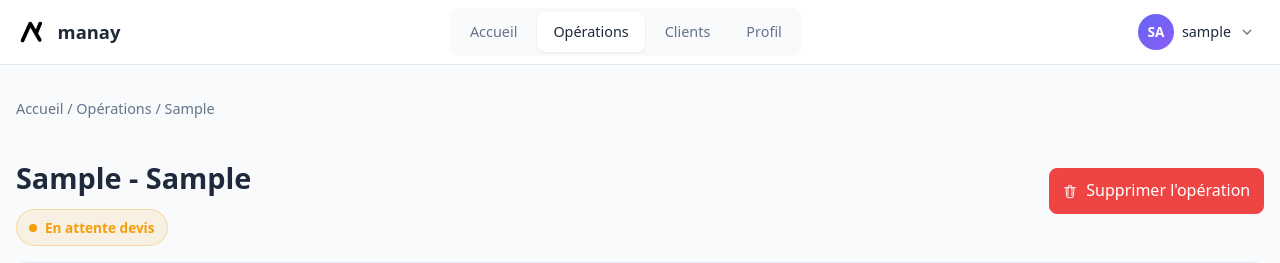
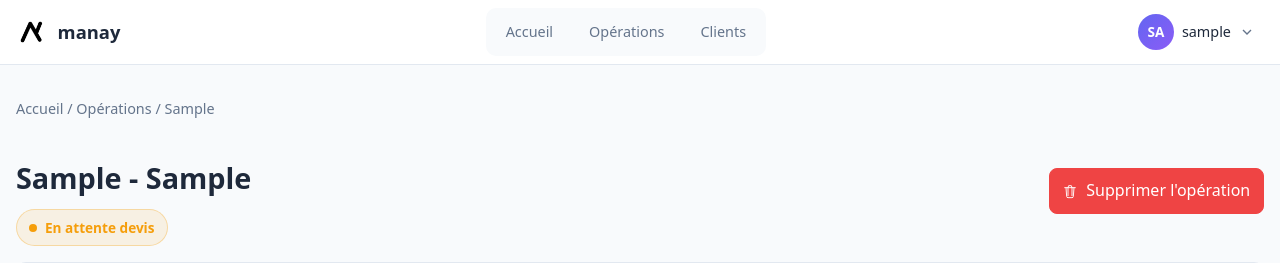
Before and after one commit to cavazzanat/crm-artisans, a Django app: page /operations/1/ in a window 1280 px wide. Shown: the top 263 px of the page. Run offline with Django 4.2, Linux system fonts and the light colour scheme; a user stored in the database is signed in; tables that the repository leaves empty hold one stand-in row (values such as "Sample post").

Commit message:
Modif passage

```diff
--- a/templates/operations/detail.html
+++ b/templates/operations/detail.html
@@ -672,11 +672,11 @@
           <span>manay</span>
         </a>
 
+        <!-- ✅ Navigation SANS Profil -->
         <nav class="nav">
           <a href="{% url 'dashboard' %}">Accueil</a>
-          <a href="{% url 'operations' %}" class="active">Opérations</a>
+          <a href="{% url 'operations' %}">Opérations</a>
           <a href="{% url 'clients' %}">Clients</a>
-          <a href="{% url 'profil' %}">Profil</a>
         </nav>
 
         <div class="user-menu">
@@ -689,6 +689,7 @@
               </svg>
             </div>
 
+            <!-- ✅ Dropdown SANS Paramètres -->
             <div class="dropdown-menu">
               <a href="{% url 'profil' %}">
                 <svg viewBox="0 0 24 24" fill="none" stroke="currentColor" stroke-width="2">
@@ -696,13 +697,6 @@
                   <circle cx="12" cy="7" r="4"/>
                 </svg>
                 Mon profil
-              </a>
-              <a href="{% url 'profil' %}">
-                <svg viewBox="0 0 24 24" fill="none" stroke="currentColor" stroke-width="2">
-                  <circle cx="12" cy="12" r="3"/>
-                  <path d="M19.4 15a1.65 1.65 0 0 0 .33 1.82l.06.06a2 2 0 0 1 0 2.83 2 2 0 0 1-2.83 0l-.06-.06a1.65 1.65 0 0 0-1.82-.33 1.65 1.65 0 0 0-1 1.51V21a2 2 0 0 1-2 2 2 2 0 0 1-2-2v-.09A1.65 1.65 0 0 0 9 19.4a1.65 1.65 0 0 0-1.82.33l-.06.06a2 2 0 0 1-2.83 0 2 2 0 0 1 0-2.83l.06-.06a1.65 1.65 0 0 0 .33-1.82 1.65 1.65 0 0 0-1.51-1H3a2 2 0 0 1-2-2 2 2 0 0 1 2-2h.09A1.65 1.65 0 0 0 4.6 9a1.65 1.65 0 0 0-.33-1.82l-.06-.06a2 2 0 0 1 0-2.83 2 2 0 0 1 2.83 0l.06.06a1.65 1.65 0 0 0 1.82.33H9a1.65 1.65 0 0 0 1-1.51V3a2 2 0 0 1 2-2 2 2 0 0 1 2 2v.09a1.65 1.65 0 0 0 1 1.51 1.65 1.65 0 0 0 1.82-.33l.06-.06a2 2 0 0 1 2.83 0 2 2 0 0 1 0 2.83l-.06.06a1.65 1.65 0 0 0-.33 1.82V9a1.65 1.65 0 0 0 1.51 1H21a2 2 0 0 1 2 2 2 2 0 0 1-2 2h-.09a1.65 1.65 0 0 0-1.51 1z"/>
-                </svg>
-                Paramètres
               </a>
 
               <div class="dropdown-divider"></div>
```
